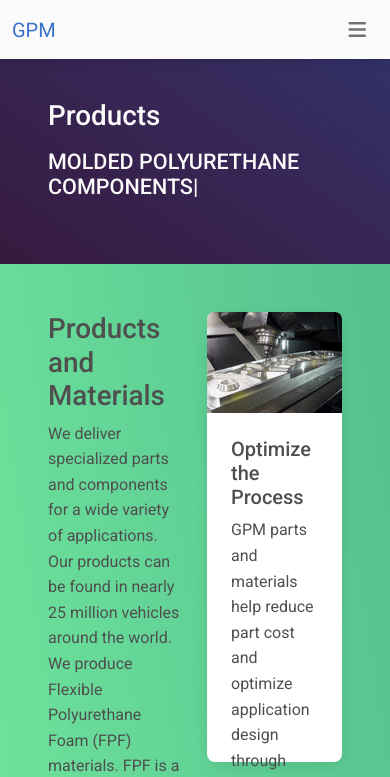
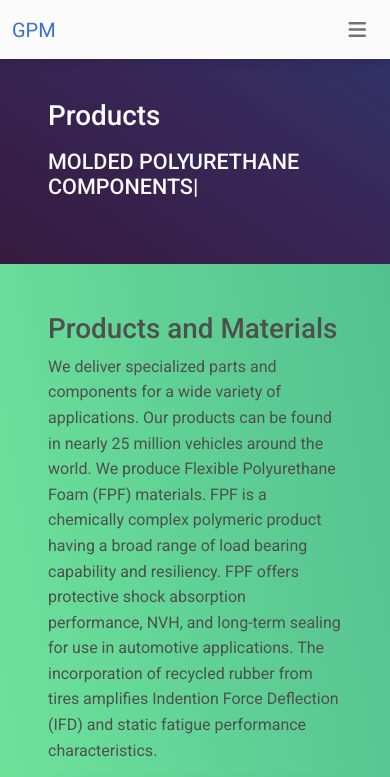
Before and after one commit to MustafaArif519/04-chemical-factory, a React (Vite) app: page /products in a window 390 px wide. Shown: the top 777 px of the page. Built offline with nearby package versions, Linux system fonts and the light colour scheme.

Commit message:
Fixed phone view look and feel

```diff
--- a/src/about/Body.jsx
+++ b/src/about/Body.jsx
@@ -165,7 +165,7 @@
 
           <MDBRow>
 
-            <MDBCol md='7'>
+            <MDBCol md='7' className='mb-3'>
             <MDBCard style={{  }}>
                             <MDBRow className='g-0'>
                                 <MDBCol md='4'>
@@ -205,7 +205,7 @@
                         </MDBCard>
             </MDBCol>
 
-            <MDBCol md='5'>
+            <MDBCol md='5' className='mb-3'>
               <MDBCard style={{}}>
                 <MDBCardBody>
                   <MDBCardTitle>GPM Overview</MDBCardTitle>
--- a/src/products/Body.jsx
+++ b/src/products/Body.jsx
@@ -46,7 +46,7 @@
                 <div className='p-5 text-left '>
                     <MDBRow >
 
-                        <MDBCol className='mb-9'>
+                        <MDBCol md='9' >
                             <h1>
                                 Products and Materials
                             </h1>
@@ -66,8 +66,8 @@
                             </p>
                         </MDBCol>
 
-                        <MDBCol className='mb-3' style={containerStyle}>
-                        <MDBCard className='h-100' style = {{maxWidth:"300px", maxHeight: "450px"}}>
+                        <MDBCol md='3' className='mb-3' style={containerStyle}>
+                        <MDBCard  style = {{maxWidth:"300px"}}>
                             <MDBCardImage src={import.meta.env.BASE_URL + "images/molds-1-0.jpg"}
                                 alt='...' position='top'
                                 style={{ maxHeight: "250px" }}
```
